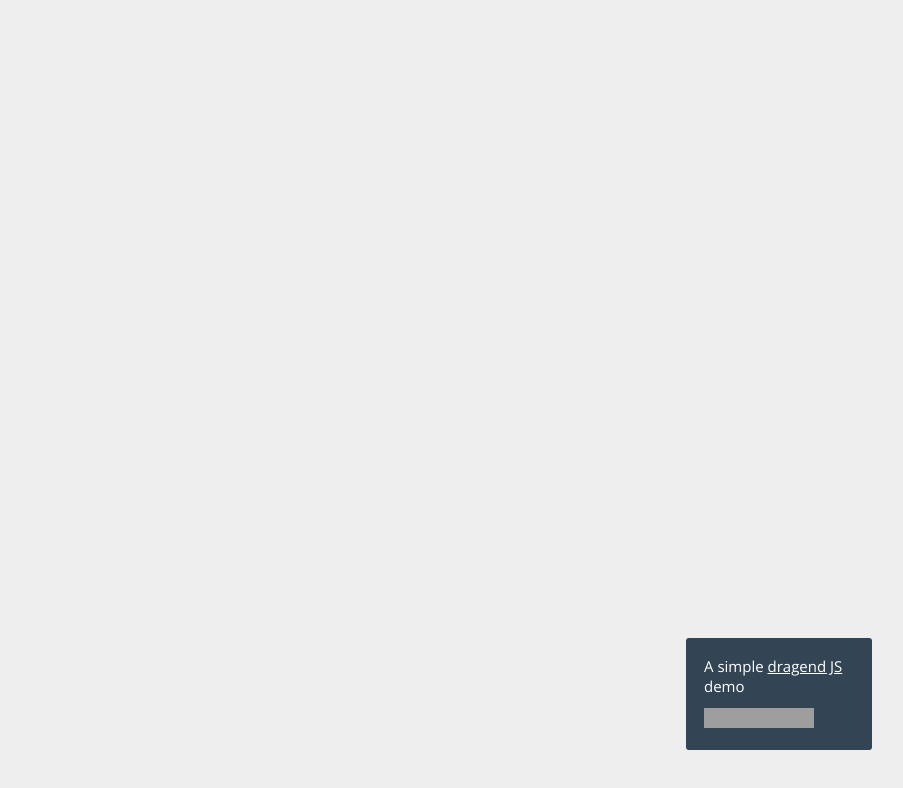
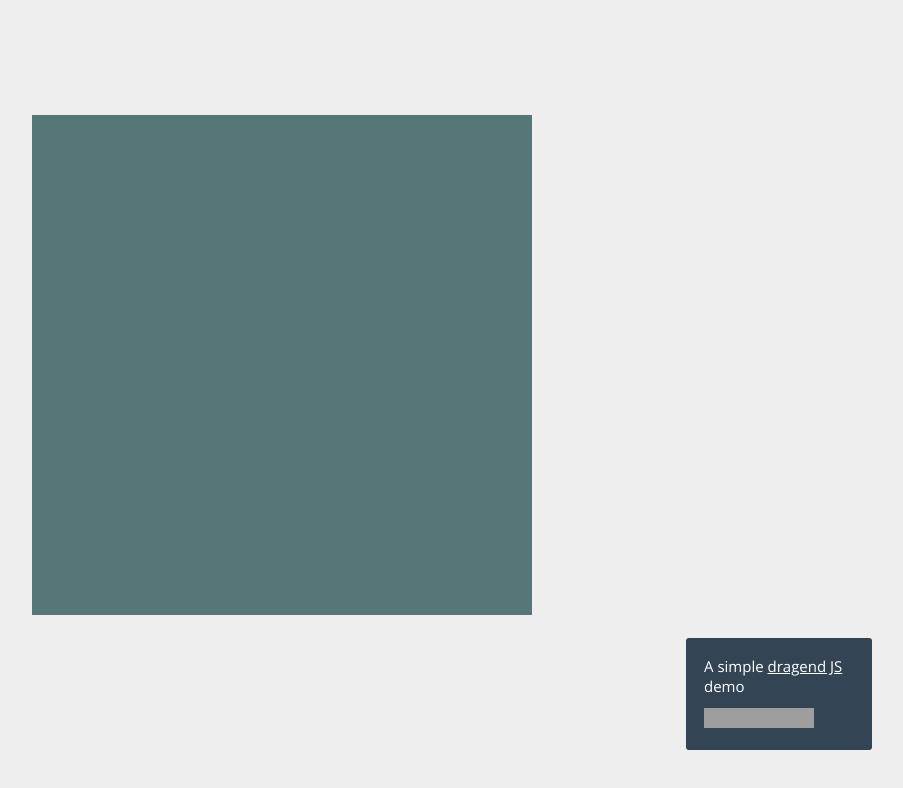
Before and after one commit to Stereobit/dragend, a website: page demos/simple/index.html in a window 1280 px wide. Shown: the whole page, without its empty margins (358-1261 px from the left). Drawn offline with nearby package versions, Linux system fonts and the light colour scheme; grey boxes are pictures that could not be loaded.

Commit message:
fix simple demo

```diff
--- a/demos/simple/index.html
+++ b/demos/simple/index.html
@@ -93,10 +93,10 @@
 
   <script>
 
-    window.onLoad = function() {
+    window.onload = function() {
       var container = document.getElementById("demo");
       new Dragend(container);
-      container.styles.display = block;
+      container.style.display = "block";
     }
 
     var _gaq = _gaq || [];
```
